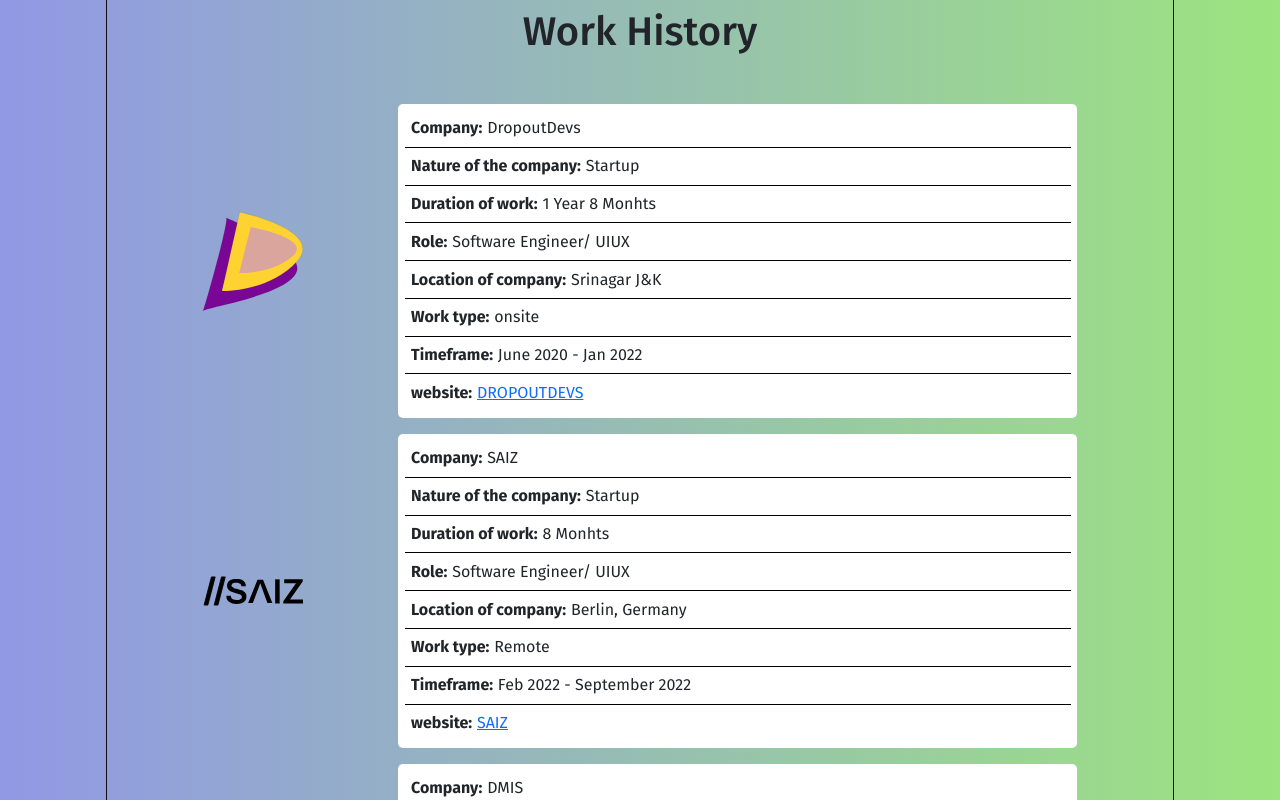
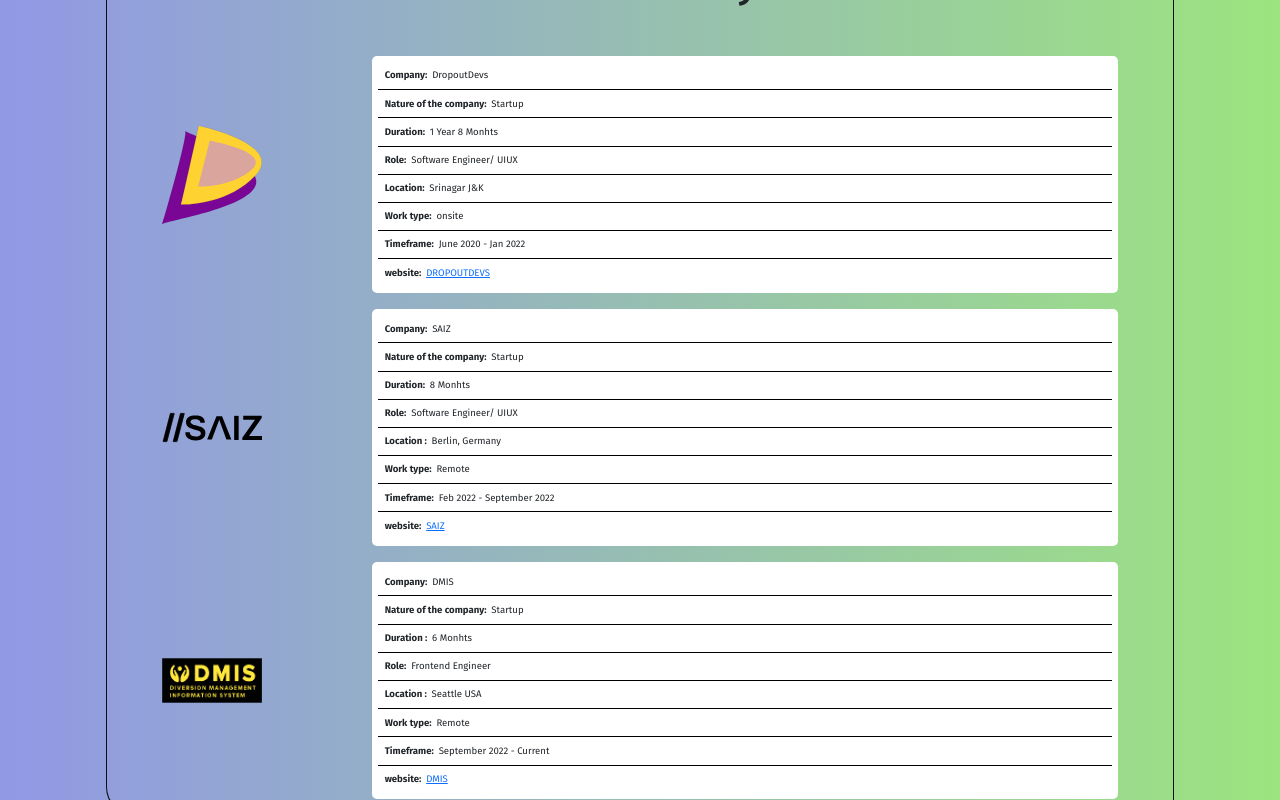
Before and after one commit to iqbalwalii/portfolio, a React (Create React App) app: page / in a window 1280 px wide. Shown: the part 1540-2340 px from the top of the page. Built offline with nearby package versions, Linux system fonts and the light colour scheme.

Commit message:
pushed unpushed state

```diff
--- a/src/components/Work/index.tsx
+++ b/src/components/Work/index.tsx
@@ -3,7 +3,10 @@
 const index = () => {
   return (
     <Container>
-      <div className="inside__border">
+      <div
+        className="inside__border"
+        style={{ padding: "0", fontSize: ".6rem" }}
+      >
         <h1 className="text-center my-5">Work History</h1>
         <div className="dropoutdevs workplace">
           <Image src="/assets/dropoutdevs.svg" width="100px" />
@@ -15,13 +18,13 @@
               <span>Nature of the company: </span> Startup
             </div>
             <div className="line">
-              <span>Duration of work: </span> 1 Year 8 Monhts
+              <span>Duration: </span> 1 Year 8 Monhts
             </div>
             <div className="line">
               <span>Role: </span> Software Engineer/ UIUX
             </div>
             <div className="line">
-              <span>Location of company: </span> Srinagar J&K
+              <span>Location: </span> Srinagar J&K
             </div>
             <div className="line">
               <span>Work type: </span> onsite
@@ -45,13 +48,13 @@
               <span>Nature of the company: </span> Startup
             </div>
             <div className="line">
-              <span>Duration of work: </span> 8 Monhts
+              <span>Duration: </span> 8 Monhts
             </div>
             <div className="line">
               <span>Role: </span> Software Engineer/ UIUX
             </div>
             <div className="line">
-              <span>Location of company: </span> Berlin, Germany
+              <span>Location : </span> Berlin, Germany
             </div>
             <div className="line">
               <span>Work type: </span> Remote
@@ -74,13 +77,13 @@
               <span>Nature of the company: </span> Startup
             </div>
             <div className="line">
-              <span>Duration of work: </span> 6 Monhts
+              <span>Duration : </span> 6 Monhts
             </div>
             <div className="line">
               <span>Role: </span> Frontend Engineer
             </div>
             <div className="line">
-              <span>Location of company: </span> Seattle USA
+              <span>Location : </span> Seattle USA
             </div>
             <div className="line">
               <span>Work type: </span> Remote
```
